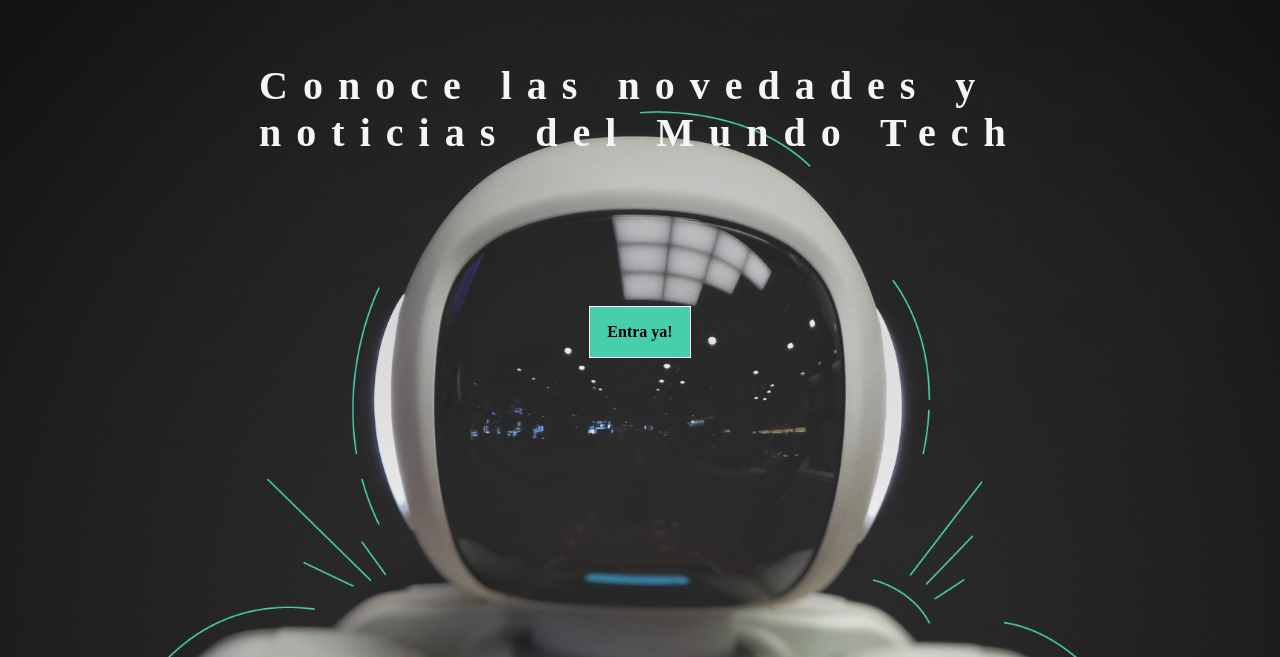
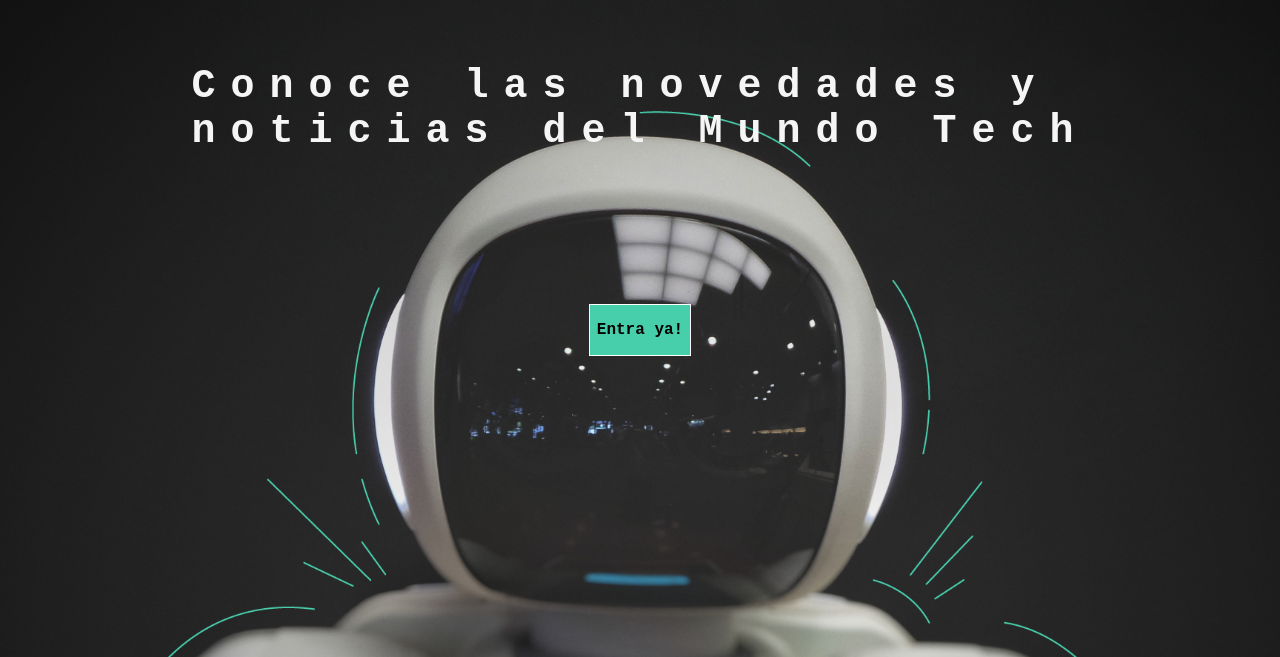
Before and after one commit to ulimoralez/Platzi-Projects, a plain HTML site: page CursoMaquetacionCSS/miBlog/index.html in a window 1280 px wide. Shown: the part 143-800 px from the top of the page. Drawn offline with Linux system fonts and the light colour scheme.

Commit message:
Changed font in .hero in main.css

```diff
--- a/CursoMaquetacionCSS/miBlog/css/main.css
+++ b/CursoMaquetacionCSS/miBlog/css/main.css
@@ -1,6 +1,7 @@
 :root {
     --primary-Green: #47cfac;
 }
+@import url(‘https://fonts.googleapis.com/css?family=Roboto+Mono:400,500,700|Roboto+Slab:400,700|Roboto:400,500,700,900&display=swap’);
 body {
     margin: 0;
     padding: 0;
@@ -83,6 +84,8 @@ nav .profile-link a {
     background-position: center;
     display: flex;
     justify-content: center;
+    font-family: 'Roboto Mono', monospace;
+
 }
 
 .hero-container {
```
